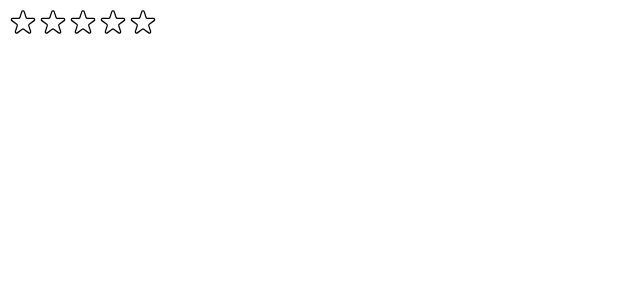
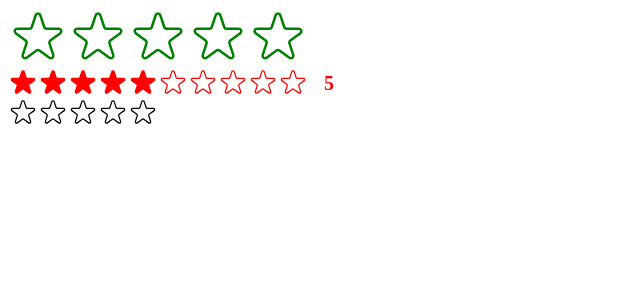
Before and after one commit to dofiki/react-use-popcorn, a React (Create React App) app: page / in a window 1280 px wide. Shown: the top 300 px of the page, without its empty margins (0-640 px from the left). Built offline with nearby package versions, Linux system fonts and the light colour scheme.

Commit message:
props as api
done

```diff
--- a/src/components/stars.js
+++ b/src/components/stars.js
@@ -11,22 +11,16 @@ const starContainerStyle = {
     alignItems:"center",
 }
 
-const textStyle = {
-    fontWeight: "bold"
-}
+export default function StarRating({maxStars=5, color='black', size=30, message=[], defaultRating=0 }){ //setting default number of stars
 
-const starStyle = {
-    display: "block",
-    height:"30px",
-    width:"30px",
-    cursor:"pointer"
-}
+    const [rating, setRating] = useState(defaultRating)
+    const [tempRating, setTempRating] = useState(0)
 
-
-export default function StarRating({maxStars=5}){ //setting default number of stars
-
-    const [rating, setRating] = useState(0)
-    const [tempRating, setTempRating] = useState(0)
+    const textStyle = {
+        fontWeight: "bold",
+        color:color,
+        fontSize:`${size}px`
+    }
 
     function handleRating(id){
         setRating(rating===id?0:id)
@@ -36,19 +30,33 @@ export default function StarRating({maxStars=5}){ //setting default number of st
         <div style={containerStyle}>
             <div style={starContainerStyle}>
                 {Array.from({length:maxStars}, (_,i)=>
-                <Star key={i} onRate={handleRating} id={i+1}
+                <Star key={i}
                       rating={rating}
+                      onRate={handleRating} id={i+1}
                       tempRating={tempRating}
                       onHoverIn={()=>setTempRating(i+1)}
-                      onHoverOut={()=>setTempRating(0)}/>)}
+                      onHoverOut={()=>setTempRating(0)}
+                      color={color}
+                      size={size}/>)}
             </div>
-            <div style={textStyle}>{tempRating||rating||''}</div>
+            <div style={textStyle}>
+                {message.length===maxStars?message[tempRating?tempRating-1:rating-1]:tempRating||rating||''}
+                </div>
         </div>
     )
 }
 
-function Star({onRate,id,onHoverIn,onHoverOut,rating,tempRating}){
+function Star({onRate,id,onHoverIn,onHoverOut,rating,tempRating,color,size}){
     const logic = tempRating?tempRating:rating;
+
+    const starStyle = {
+        display: "block",
+        color:color,
+        height:`${size*1.5}px`,
+        width:`${size*1.5}px`,
+        cursor:"pointer"
+    }
+
     return (
         <span role="button" style={starStyle} onClick={()=>onRate(id)}
         onMouseEnter={onHoverIn} onMouseLeave={onHoverOut}>
@@ -59,7 +67,7 @@ function Star({onRate,id,onHoverIn,onHoverOut,rating,tempRating}){
                 xmlns="http://www.w3.org/2000/svg"
                 fill="none"
                 viewBox="0 0 24 24"
-                stroke="#000">
+                stroke={color}>
                     <path
                     strokeLinecap="round"
                     strokeLinejoin="round"
@@ -69,8 +77,8 @@ function Star({onRate,id,onHoverIn,onHoverOut,rating,tempRating}){
             <svg
                 xmlns="http://www.w3.org/2000/svg"
                 viewBox="0 0 24 24"
-                fill="#000"
-                stroke="#000">
+                fill={color}
+                stroke={color}>
                     <path
                     d="M11.049 2.927c.3-.921 1.603-.921 1.902 0l1.519 4.674a1 1 0 00.95.69h4.915c.969 0 1.371 1.24.588 1.81l-3.976 2.888a1 1 0 00-.363 1.118l1.518 4.674c.3.922-.755 1.688-1.538 1.118l-3.976-2.888a1 1 0 00-1.176 0l-3.976 2.888c-.783.57-1.838-.197-1.538-1.118l1.518-4.674a1 1 0 00-.363-1.118l-3.976-2.888c-.784-.57-.38-1.81.588-1.81h4.914a1 1 0 00.951-.69l1.519-4.674z"/>
             </svg>}
--- a/src/index.js
+++ b/src/index.js
@@ -8,6 +8,10 @@ import Stars from './components/stars';
 const root = ReactDOM.createRoot(document.getElementById('root'));
 root.render(
   <React.StrictMode>
-    <Stars maxStars={5} />
+    <Stars maxStars={5} size={40}  color="green"/>
+    <Stars maxStars={10} size={20} color="red" defaultRating={5} />
+    <Stars maxStars={5} size={20} color="black"
+           message={["meh","ok","mid","good","hellyeah"]}
+           className="test"/>
   </React.StrictMode>
 );
```
